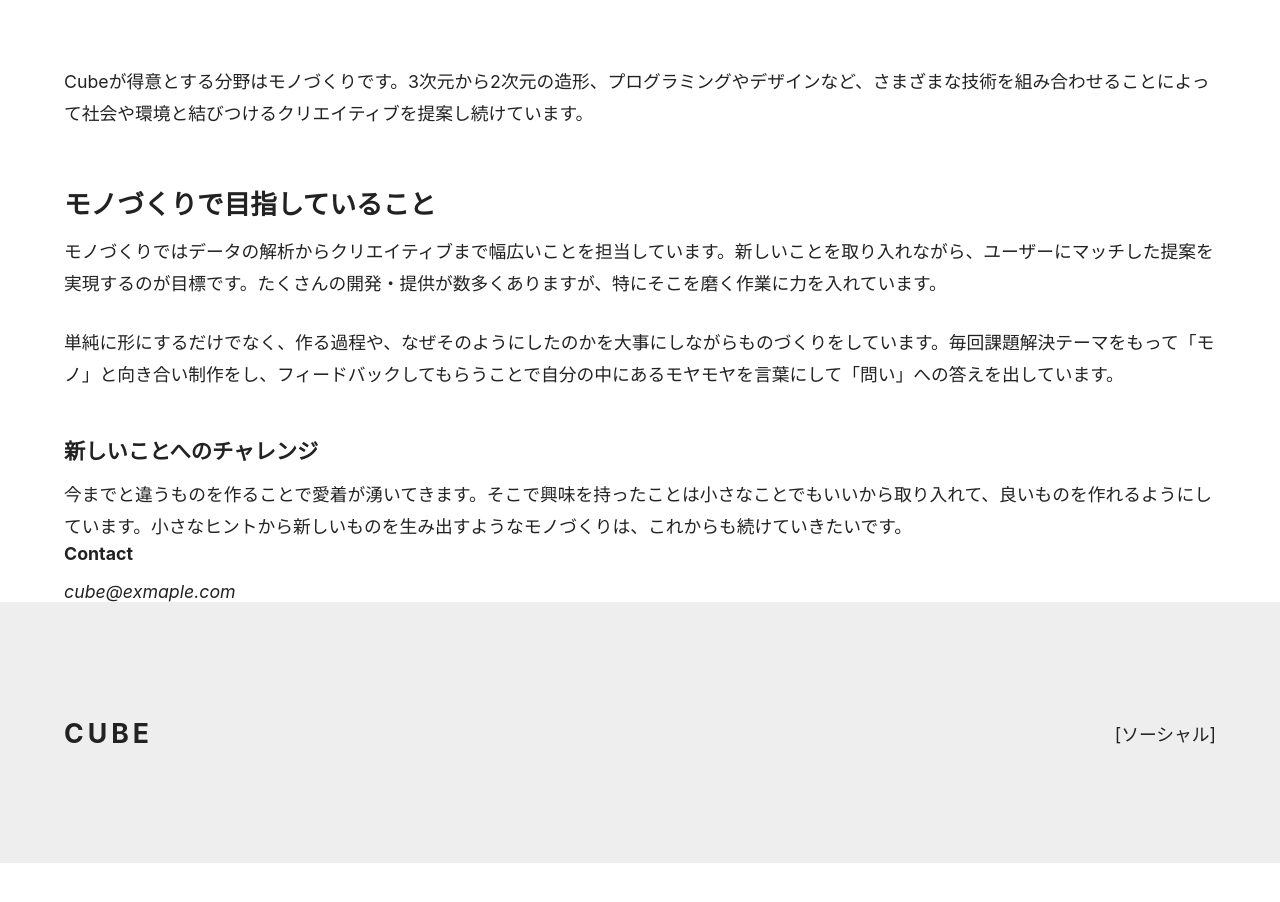
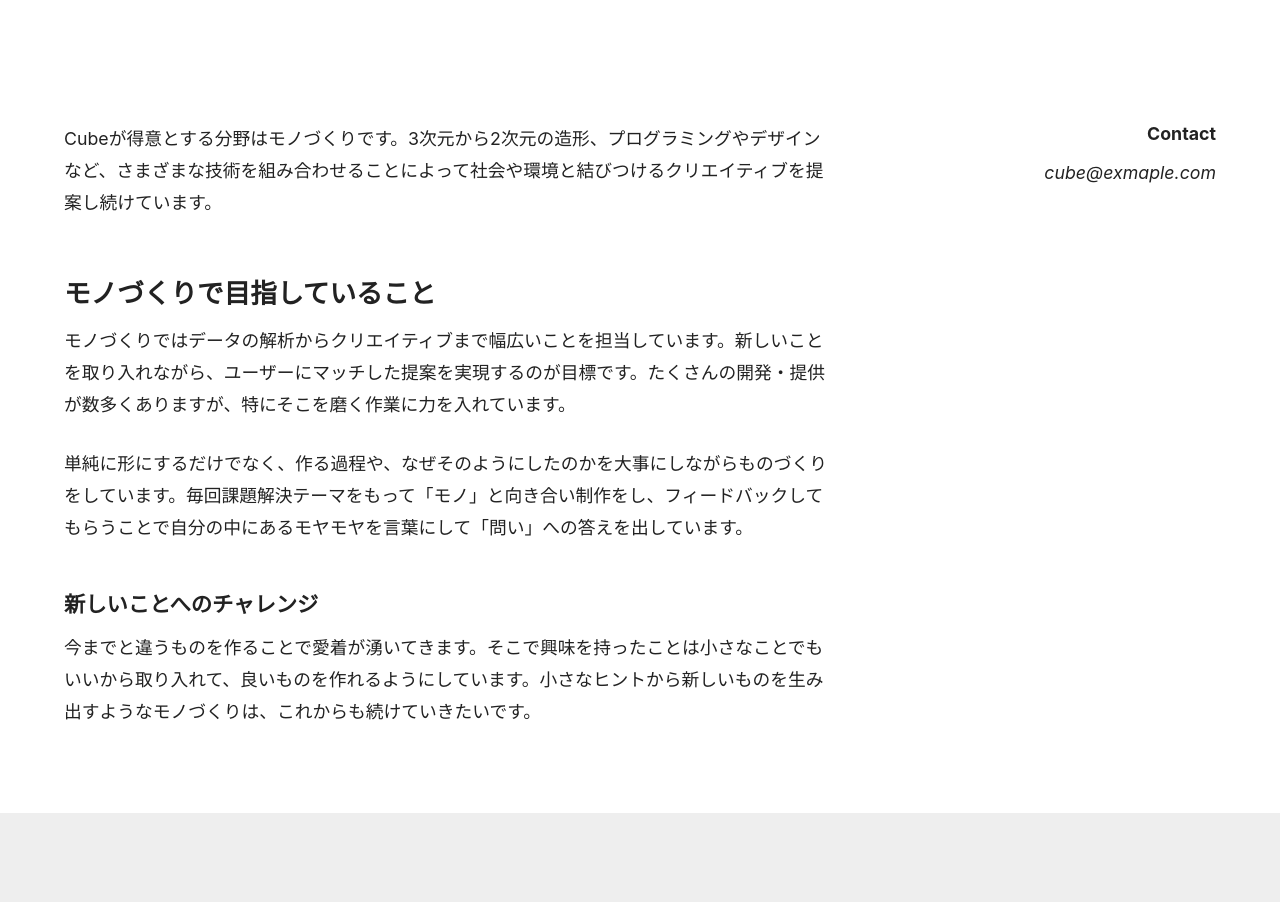
Before and after one commit to tetsguya-hashi/Next.js-React-blogCreate, a Next.js app in the folder blog2/: page /about in a window 1280 px wide. Shown: the part 440-1342 px from the top of the page. Before the commit the page ends 1303 px from the top, so only its background shows below. Built offline with nearby package versions, Linux system fonts and the light colour scheme.

Commit message:
sidebar　コンポーネントを作成した

```diff
--- a/blog2/components/TwoColumn.tsx
+++ b/blog2/components/TwoColumn.tsx
@@ -0,0 +1,31 @@
+import styles from '../styles/twoColumn.module.scss'
+
+import React from 'react'
+
+type Props = {
+  children: React.ReactNode;
+}
+export const TwoColumn = (props: Props) => {
+  const { children } = props;
+  return (
+    <div className={styles.flexContainer}>
+      {children}
+    </div>
+  )
+}
+export const TwoColumnMain = (props: Props) => {
+  const { children } = props;
+  return (
+    <div className={styles.main}>
+      {children}
+    </div>
+  )
+}
+export const TwoColumnSidebar = (props: Props) => {
+  const { children } = props;
+  return (
+    <div className={styles.sidebar}>
+      {children}
+    </div>
+  )
+}
--- a/blog2/pages/about.tsx
+++ b/blog2/pages/about.tsx
@@ -1,13 +1,17 @@
+import React from 'react'
+
 import Hero from '../components/Hero'
-import React from 'react'
 import Container from '../components/Container'
 import PostBody from '../components/PostBody'
 import Contact from '../components/Contact'
+import { TwoColumn, TwoColumnMain, TwoColumnSidebar } from '../components/TwoColumn'
 
 const About = () => {
   return (
     <Container>
       <Hero title='About' subtitle='About development activities' />
+      <TwoColumn>
+        <TwoColumnMain>
           <PostBody>
             <p>
               Cubeが得意とする分野はモノづくりです。3次元から2次元の造形、プログラミングやデザインなど、さまざまな技術を組み合わせることによって社会や環境と結びつけるクリエイティブを提案し続けています。
@@ -24,7 +28,11 @@ const About = () => {
               今までと違うものを作ることで愛着が湧いてきます。そこで興味を持ったことは小さなことでもいいから取り入れて、良いものを作れるようにしています。小さなヒントから新しいものを生み出すようなモノづくりは、これからも続けていきたいです。
             </p>
           </PostBody>
+        </TwoColumnMain>
+        <TwoColumnSidebar>
           <Contact />
+        </TwoColumnSidebar>
+      </TwoColumn>
     </Container>
   )
 }
--- a/blog2/styles/twoColumn.module.scss
+++ b/blog2/styles/twoColumn.module.scss
@@ -0,0 +1,27 @@
+@use "./globals.scss";
+
+.flexContainer {
+  composes: sideBySide from "./utils.module.scss";
+  gap: globals.$space-md;
+  margin: globals.$space-md 0 globals.$space-lg;
+}
+@media screen and (min-width: 768px) {
+  .main {
+    width: 768px;
+  }
+  .sidebar {
+    width: 240px;
+    position: sticky;
+    top: 40px;
+    align-self: flex-start;
+  }
+  .sidebar * {
+    text-align: right;
+  }
+  .sidebar :is(div, ul) {
+    width: fit-content;
+    margin-left: auto;
+    place-items: flex-end;
+    place-content: flex-end;
+  }
+}
```
Lines whose indentation alone changed are shown as unchanged.
